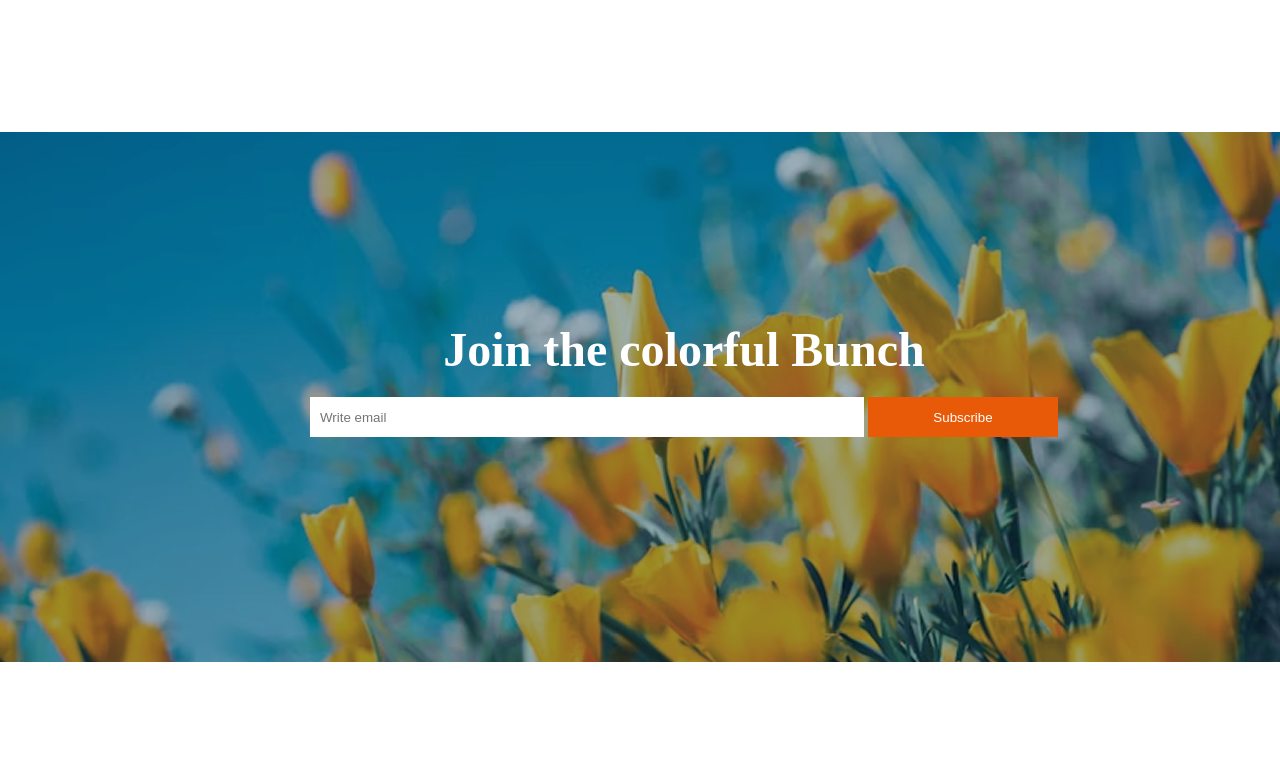
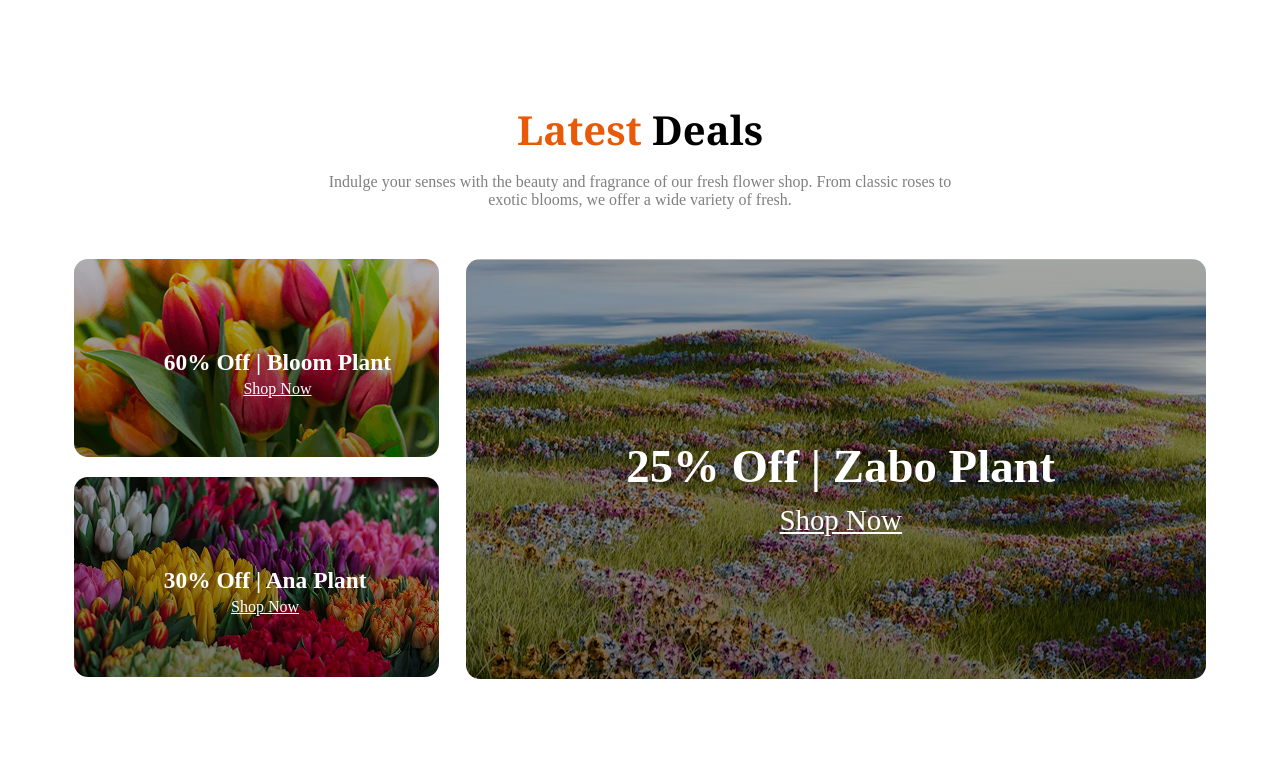
Before and after one commit to rimiakter4/PH-second-assignment, a plain HTML site: page index.html in a window 1280 px wide. Shown: the part 2723-3500 px from the top of the page. Drawn offline with Linux system fonts and the light colour scheme.

Commit message:
added a Latest  Deals section

```diff
--- a/Style/style.css
+++ b/Style/style.css
@@ -170,11 +170,86 @@ main>section{
               margin-top: -160px;
 
               }
+              /* flower deals */
+
+            .flower{
+
+         display: flex;
+         justify-content: space-around;
+         max-width: 1140px;
+         height: 420px;
+         margin: 0 auto;
+         gap: 20px;
+         position: relative;
+            }
+            .common{
+                  text-align: center;align-items: center;
+                   border-radius: 14px;
+
+
+            }
+            .deal{
+                position: absolute;
+                margin-top: 90px;
+                margin-left: 90px;
+                font-size: 1.25rem;
+                color: white;
+
+
+
+
+            }
+            .deal a{
+                color: white;
+                font-size: 1rem
+            }
+            .deal-1{
+                     position: absolute;
+                margin-top: 180px;
+                margin-left: 160px
+
+            }
+            .deal-1 a{
+
+                color: white;
+                font-size: 1.8rem
+            }
+            .box-1{
+              background-image:linear-gradient(rgb(0, 0,0,0.3) ,rgb(0,0,0,0.5)),url(../assets/deal-ana.png);
+                /* background-image:  */
+
+            width: 365px;
+                height: 198px;
+                margin-bottom: 20px;
+
+
+
+            }
+            .box-2{
+                background-image:linear-gradient(rgb(0, 0,0,0.3) ,rgb(0,0,0,0.5)), url(../assets/deal-bloom.png);
+                background-repeat: no-repeat;
+                width: 365px;
+                height: 200px;
+
+
+
+            }
+            .box-3{
+                background-image:linear-gradient(rgb(0, 0,0,0.3) ,rgb(0,0,0,0.5)), url(../assets/deal-zabo.png);
+                width: 740px;
+                  font-size: 2.5rem;
+                color: white
+
+
+
+            }
+
+
+
+
 
               /* join section */
-
-
-              .join-section{
+                        .join-section{
                     max-width: 1440px;
                 height: 530px;
                          margin: 0 auto;
@@ -188,12 +263,15 @@ main>section{
 
 
               }
+
+
+
+
               .join-bunch{
 
                position: absolute;
                margin-top: 190px;
-               margin-left: 310px
-              }
+               margin-left: 310px;}
 
               .input{
                 width: 554px;
@@ -201,14 +279,22 @@ main>section{
                 margin: 0 auto;
                 padding: 10px;
                 border-radius: 0px;
-                border: none
-              }
-              button{
+                border: none;
+
+
+
+
+                }
+
+              .btn{
                 width: 190px;
                 height: 40px;
                 background-color: #E95A08;
                 color: white;
                 border: none;
+                position: absolute
+
+
 
               }
               /*  footer section */
@@ -216,6 +302,8 @@ main>section{
                 max-width: 1440px;
                 height: 200px;    display: flex;
                 justify-content: space-around;
+                margin-left: 200px;
+                margin-bottom: 50px;
 
 
               }
--- a/index.html
+++ b/index.html
@@ -150,6 +150,35 @@
             </div>
 
         </section>
+        <section class="Latest-Deals">
+            <div class="plants-heading">
+            <h1 class="plant-title noto-serif-normal "><span>Latest  </span>  Deals</h1>
+            <p class="plant-description text-gray" >Indulge your senses with the beauty and fragrance of our fresh flower shop. From classic roses to exotic blooms, we offer a wide variety of fresh.</p> </div>
+            <div class="flower">
+                <div>
+                <div class="box-1 common">
+                    <div class="deal">
+            <h3>60% Off | Bloom Plant</h3>
+            <a href="">Shop Now</a>
+                </div></div>
+            <div class="box-2 common">
+                <div class="deal">
+                <h3>30% Off | Ana  Plant</h3>
+                <a href="">Shop Now</a>
+            </div></div></div>
+         <div class="box-3 common">
+            <div class="deal-1">
+            <h3>25% Off | Zabo Plant</h3>
+            <a href="">Shop Now</a></div>
+         </div>
+
+
+
+
+
+            </div>
+
+        </section>
 
 
     </main>
@@ -158,8 +187,9 @@
             <div class="join-bunch" >
 
             <h1 > Join the colorful Bunch</h1>
+            <div class="space-out">
             <input class="input  " type="email" name="" id="" placeholder="Write email">
-            <button>Subscribe</button> </div>
+            <button class="btn">Subscribe</button> </div></div>
 
 
 
```
